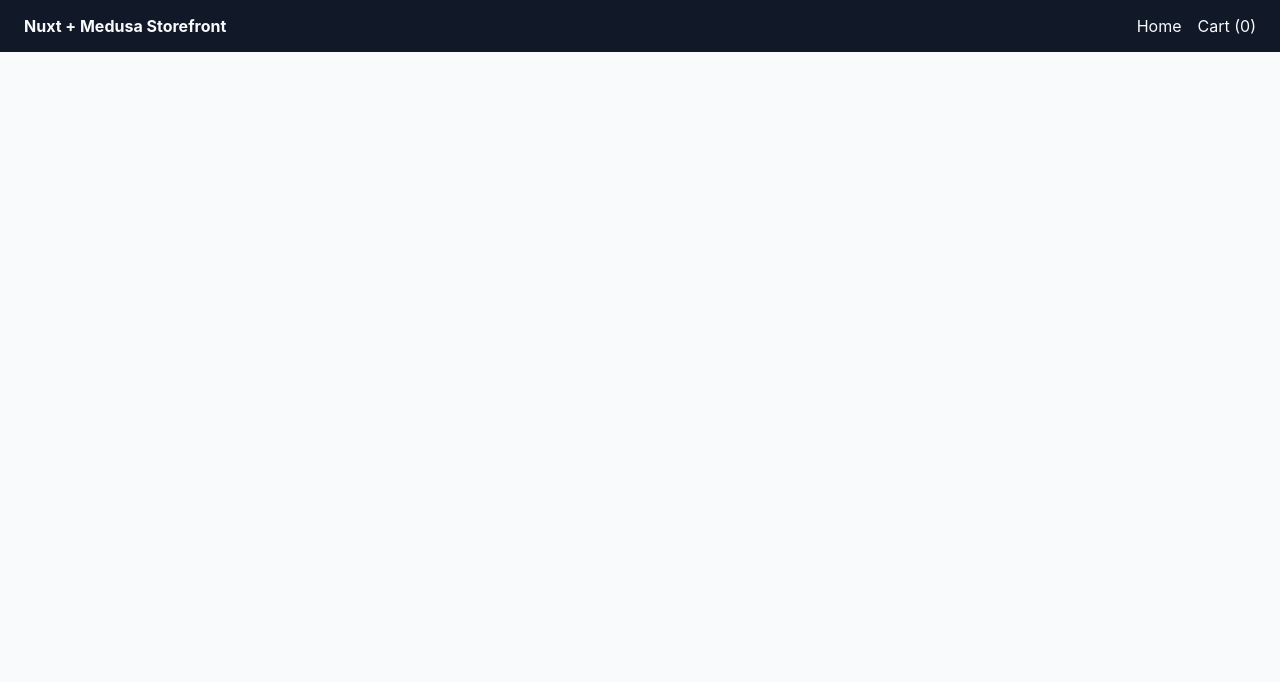
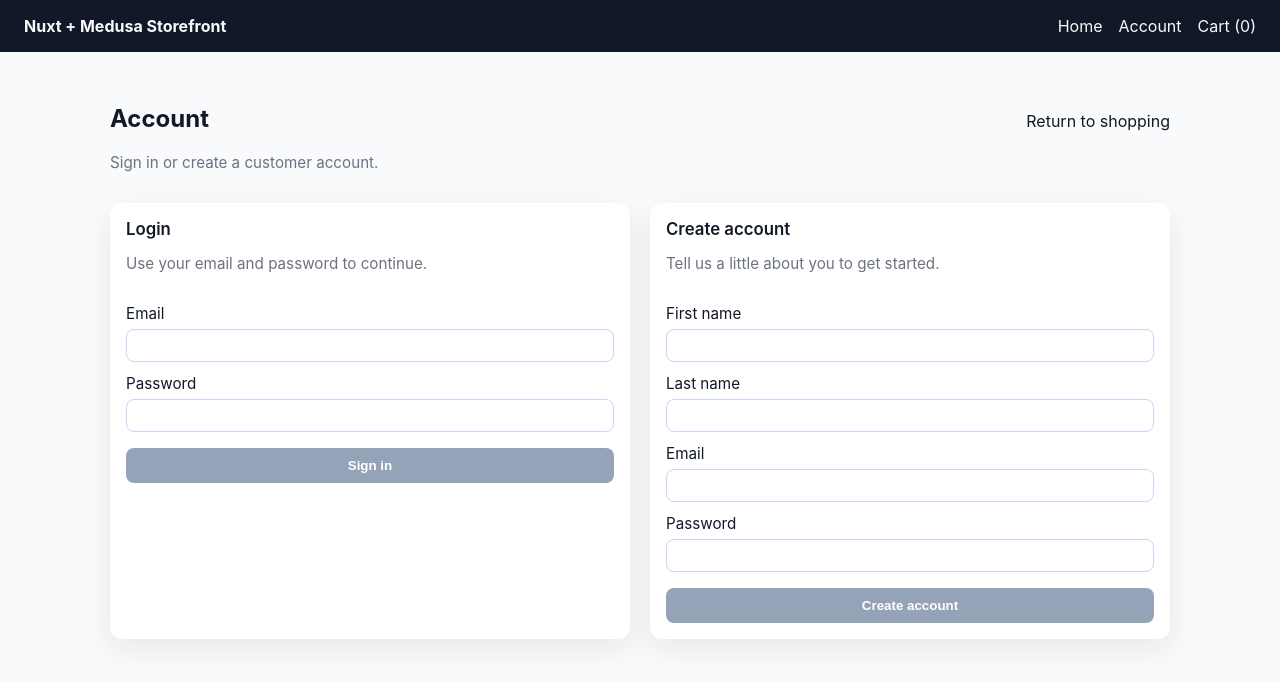
Before and after one commit to duodingky/medusa_fe, a Nuxt app: page /account in a window 1280 px wide. Shown: the top 682 px of the page. Built offline with nearby package versions, Linux system fonts and the light colour scheme; no server answers.

Commit message:
Add customer login and registration
Co-authored-by: duodingky <duodingky@users.noreply.github.com>

```diff
--- a/app/app.vue
+++ b/app/app.vue
@@ -6,6 +6,7 @@
       </NuxtLink>
       <nav class="header-links">
         <NuxtLink to="/">Home</NuxtLink>
+        <NuxtLink to="/account">{{ accountLabel }}</NuxtLink>
         <NuxtLink to="/cart">Cart ({{ cartCount }})</NuxtLink>
       </nav>
     </header>
@@ -18,12 +19,21 @@
 
 <script setup lang="ts">
 const { cart, refreshCart } = useCart()
+const { customer, fetchCustomer } = useCustomer()
 
 const cartCount = computed(() => {
   return cart.value?.items?.reduce((sum, item) => sum + item.quantity, 0) ?? 0
 })
 
+const accountLabel = computed(() => {
+  if (!customer.value) {
+    return 'Account'
+  }
+  return customer.value.first_name || customer.value.email || 'Account'
+})
+
 onMounted(() => {
   refreshCart()
+  fetchCustomer()
 })
 </script>
--- a/app/assets/main.css
+++ b/app/assets/main.css
@@ -162,6 +162,13 @@ img {
   gap: 12px;
 }
 
+.account-summary {
+  display: flex;
+  justify-content: space-between;
+  align-items: center;
+  gap: 16px;
+}
+
 .card-title {
   margin: 0;
   font-size: 1.05rem;
@@ -263,6 +270,36 @@ img {
   width: 72px;
 }
 
+.input-text {
+  border: 1px solid #cbd5f5;
+  border-radius: 8px;
+  padding: 8px 10px;
+  width: 100%;
+}
+
+.auth-layout {
+  display: grid;
+  gap: 20px;
+  grid-template-columns: repeat(auto-fit, minmax(260px, 1fr));
+}
+
+.form-card {
+  gap: 16px;
+}
+
+.form-grid {
+  display: flex;
+  flex-direction: column;
+  gap: 12px;
+}
+
+.field {
+  display: flex;
+  flex-direction: column;
+  gap: 6px;
+  font-size: 0.95rem;
+}
+
 .status {
   padding: 10px 14px;
   border-radius: 8px;
@@ -276,6 +313,11 @@ img {
   color: #991b1b;
 }
 
+.status-success {
+  background: #dcfce7;
+  color: #166534;
+}
+
 @media (max-width: 900px) {
   .catalog-layout {
     grid-template-columns: 1fr;
--- /dev/null
+++ b/app/composables/useCustomer.ts
@@ -0,0 +1,114 @@
+import type { Ref } from 'vue'
+
+type Customer = {
+  id: string
+  email: string
+  first_name?: string
+  last_name?: string
+  phone?: string | null
+}
+
+type RegisterPayload = {
+  first_name: string
+  last_name: string
+  email: string
+  password: string
+  phone?: string | null
+}
+
+const resolveErrorMessage = (error: unknown) => {
+  if (typeof error === 'string') {
+    return error
+  }
+  if (error && typeof error === 'object') {
+    const maybeError = error as { message?: string; data?: { message?: string } }
+    if (maybeError.data?.message) {
+      return maybeError.data.message
+    }
+    if (maybeError.message) {
+      return maybeError.message
+    }
+  }
+  return 'Customer request failed.'
+}
+
+const runAction = async <T>(
+  isLoading: Ref<boolean>,
+  errorState: Ref<string | null>,
+  action: () => Promise<T>
+) => {
+  isLoading.value = true
+  errorState.value = null
+
+  try {
+    return await action()
+  } catch (error) {
+    errorState.value = resolveErrorMessage(error)
+    return null
+  } finally {
+    isLoading.value = false
+  }
+}
+
+export const useCustomer = () => {
+  const customer = useState<Customer | null>('medusa_customer', () => null)
+  const isLoading = useState<boolean>('medusa_customer_loading', () => false)
+  const error = useState<string | null>('medusa_customer_error', () => null)
+
+  const { request } = useMedusa()
+
+  const loadCustomer = async () => {
+    const data = await request<{ customer?: Customer }>('/store/customers/me', {
+      credentials: 'include'
+    })
+    customer.value = data.customer ?? null
+    return customer.value
+  }
+
+  const fetchCustomer = async () => {
+    return runAction(isLoading, error, loadCustomer)
+  }
+
+  const login = async (email: string, password: string) => {
+    return runAction(isLoading, error, async () => {
+      await request('/store/auth', {
+        method: 'POST',
+        body: { email, password },
+        credentials: 'include'
+      })
+      return loadCustomer()
+    })
+  }
+
+  const register = async (payload: RegisterPayload) => {
+    return runAction(isLoading, error, async () => {
+      const data = await request<{ customer?: Customer }>('/store/customers', {
+        method: 'POST',
+        body: payload,
+        credentials: 'include'
+      })
+      return data.customer ?? null
+    })
+  }
+
+  const logout = async () => {
+    return runAction(isLoading, error, async () => {
+      await request('/store/auth', {
+        method: 'DELETE',
+        credentials: 'include'
+      })
+      customer.value = null
+      return true
+    })
+  }
+
+  return {
+    customer,
+    isLoading,
+    error,
+    fetchCustomer,
+    login,
+    register,
+    logout
+  }
+}
--- /dev/null
+++ b/app/pages/account.vue
@@ -0,0 +1,199 @@
+<template>
+  <div>
+    <section class="section">
+      <div class="section-header">
+        <div>
+          <h1>Account</h1>
+          <p class="muted">Sign in or create a customer account.</p>
+        </div>
+        <NuxtLink to="/">Return to shopping</NuxtLink>
+      </div>
+
+      <div v-if="customer" class="card account-summary">
+        <div>
+          <p class="muted">Signed in as</p>
+          <p>
+            <strong>{{ customerName }}</strong>
+          </p>
+          <p class="muted" v-if="customer.email">{{ customer.email }}</p>
+        </div>
+        <button class="button button-secondary" :disabled="isLoading" @click="handleLogout">
+          Log out
+        </button>
+      </div>
+
+      <div v-else class="auth-layout">
+        <form class="card form-card" @submit.prevent="handleLogin">
+          <div>
+            <h2 class="card-title">Login</h2>
+            <p class="muted">Use your email and password to continue.</p>
+          </div>
+          <div class="form-grid">
+            <label class="field">
+              <span>Email</span>
+              <input
+                v-model="loginEmail"
+                class="input-text"
+                type="email"
+                autocomplete="email"
+                required
+              />
+            </label>
+            <label class="field">
+              <span>Password</span>
+              <input
+                v-model="loginPassword"
+                class="input-text"
+                type="password"
+                autocomplete="current-password"
+                required
+              />
+            </label>
+          </div>
+          <p v-if="loginError" class="status status-error">{{ loginError }}</p>
+          <button class="button" type="submit" :disabled="!canLogin || isLoading">
+            Sign in
+          </button>
+        </form>
+
+        <form class="card form-card" @submit.prevent="handleRegister">
+          <div>
+            <h2 class="card-title">Create account</h2>
+            <p class="muted">Tell us a little about you to get started.</p>
+          </div>
+          <div class="form-grid">
+            <label class="field">
+              <span>First name</span>
+              <input
+                v-model="registerFirstName"
+                class="input-text"
+                type="text"
+                autocomplete="given-name"
+                required
+              />
+            </label>
+            <label class="field">
+              <span>Last name</span>
+              <input
+                v-model="registerLastName"
+                class="input-text"
+                type="text"
+                autocomplete="family-name"
+                required
+              />
+            </label>
+            <label class="field">
+              <span>Email</span>
+              <input
+                v-model="registerEmail"
+                class="input-text"
+                type="email"
+                autocomplete="email"
+                required
+              />
+            </label>
+            <label class="field">
+              <span>Password</span>
+              <input
+                v-model="registerPassword"
+                class="input-text"
+                type="password"
+                autocomplete="new-password"
+                minlength="6"
+                required
+              />
+            </label>
+          </div>
+          <p v-if="registerError" class="status status-error">{{ registerError }}</p>
+          <p v-if="registerSuccess" class="status status-success">{{ registerSuccess }}</p>
+          <button class="button" type="submit" :disabled="!canRegister || isLoading">
+            Create account
+          </button>
+        </form>
+      </div>
+    </section>
+  </div>
+</template>
+
+<script setup lang="ts">
+const { customer, isLoading, error, login, register, logout, fetchCustomer } = useCustomer()
+
+const loginEmail = ref('')
+const loginPassword = ref('')
+const registerFirstName = ref('')
+const registerLastName = ref('')
+const registerEmail = ref('')
+const registerPassword = ref('')
+
+const loginError = ref<string | null>(null)
+const registerError = ref<string | null>(null)
+const registerSuccess = ref<string | null>(null)
+
+const customerName = computed(() => {
+  if (!customer.value) {
+    return ''
+  }
+  return (
+    [customer.value.first_name, customer.value.last_name].filter(Boolean).join(' ') ||
+    customer.value.email ||
+    'Customer'
+  )
+})
+
+const canLogin = computed(() => {
+  return Boolean(loginEmail.value.trim() && loginPassword.value.length > 0)
+})
+const canRegister = computed(() => {
+  return (
+    registerFirstName.value.trim().length > 0 &&
+    registerLastName.value.trim().length > 0 &&
+    registerEmail.value.trim().length > 0 &&
+    registerPassword.value.length >= 6
+  )
+})
+
+const handleLogin = async () => {
+  loginError.value = null
+  registerError.value = null
+  registerSuccess.value = null
+  const result = await login(loginEmail.value.trim(), loginPassword.value)
+  if (!result) {
+    loginError.value = error.value || 'Unable to sign in.'
+    return
+  }
+  loginPassword.value = ''
+}
+
+const handleRegister = async () => {
+  loginError.value = null
+  registerError.value = null
+  registerSuccess.value = null
+
+  const result = await register({
+    first_name: registerFirstName.value.trim(),
+    last_name: registerLastName.value.trim(),
+    email: registerEmail.value.trim(),
+    password: registerPassword.value
+  })
+
+  if (!result) {
+    registerError.value = error.value || 'Unable to create account.'
+    return
+  }
+
+  registerSuccess.value = 'Account created! Sign in with your new credentials.'
+  loginEmail.value = registerEmail.value.trim()
+  registerPassword.value = ''
+}
+
+const handleLogout = async () => {
+  loginError.value = null
+  registerError.value = null
+  registerSuccess.value = null
+  await logout()
+}
+
+onMounted(() => {
+  fetchCustomer()
+})
+</script>
```
